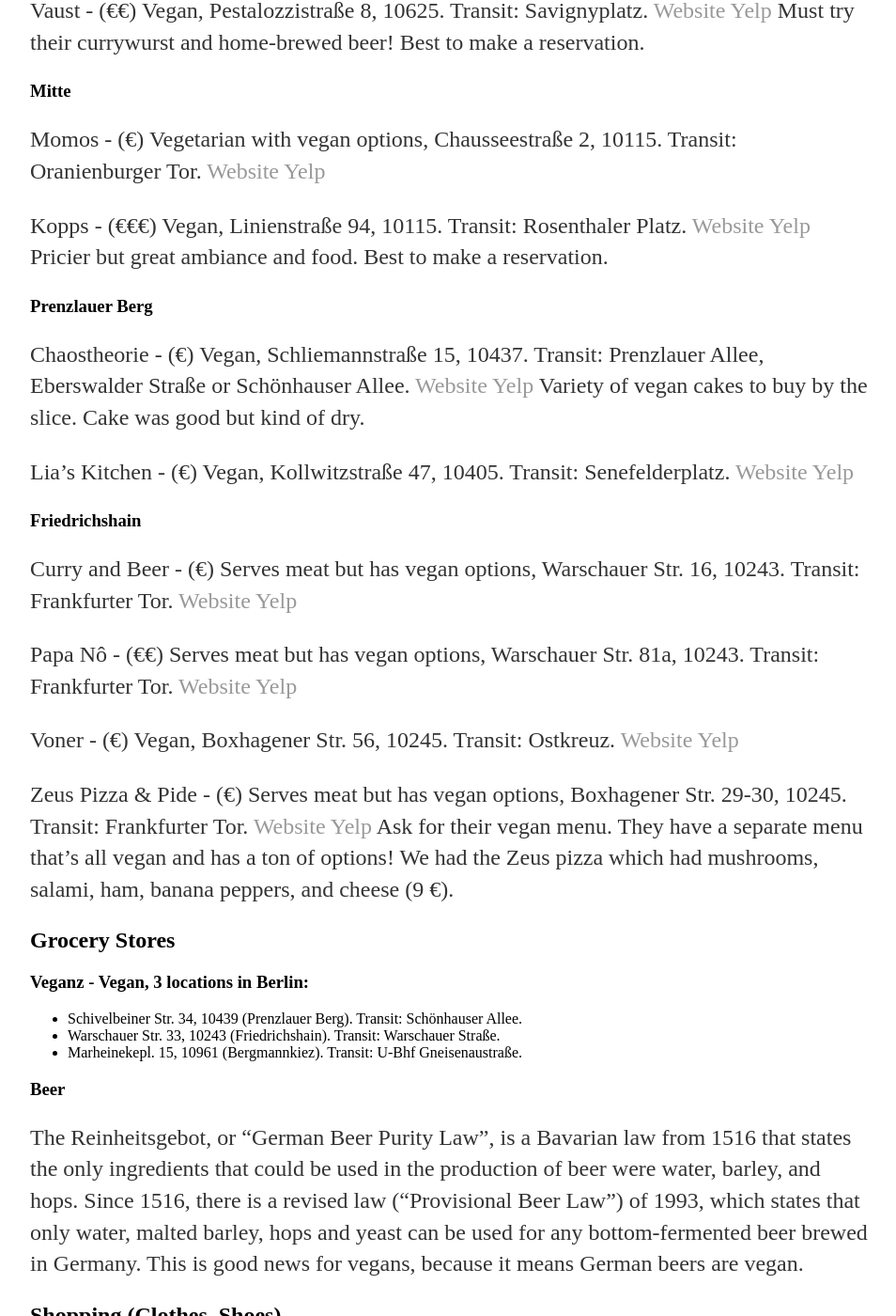
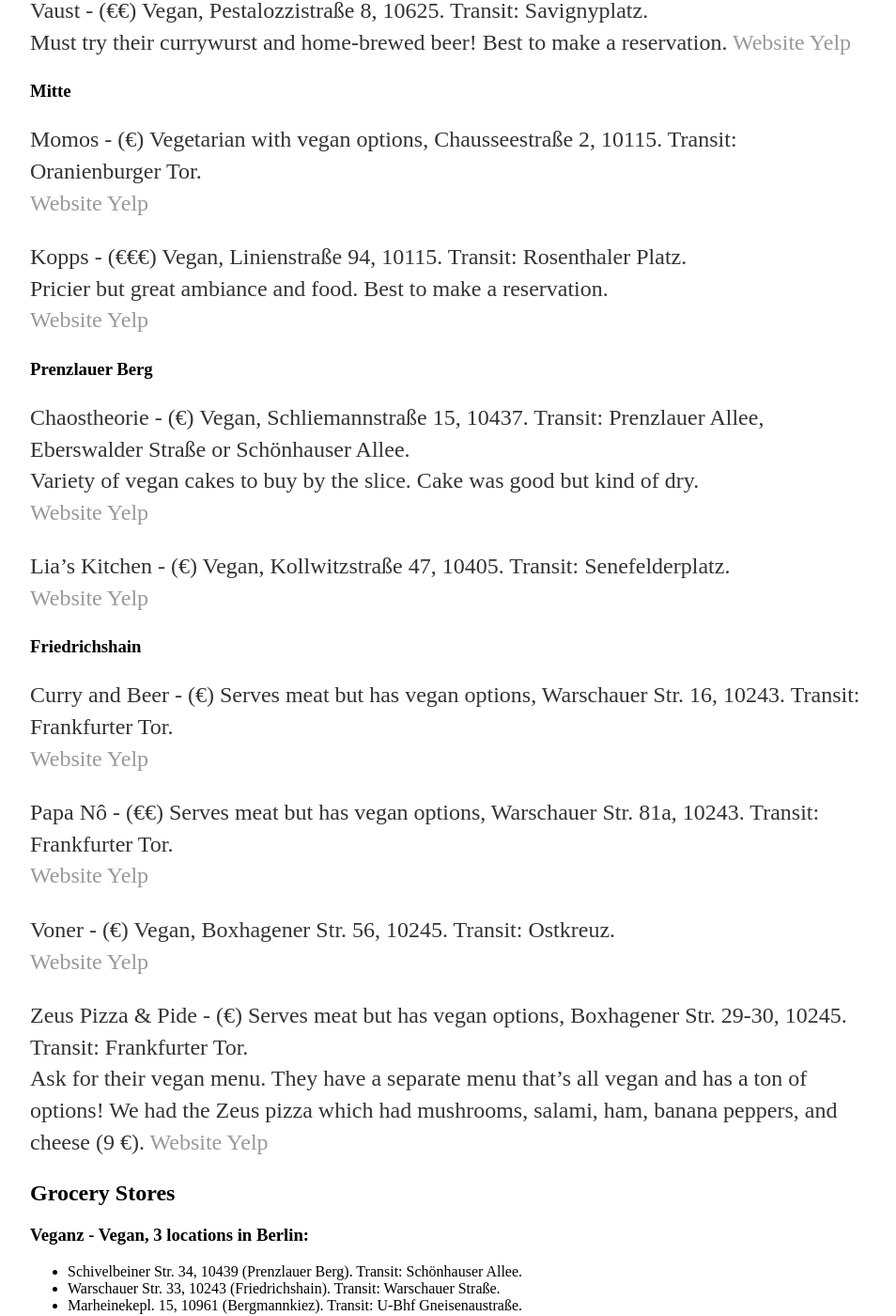
Before and after one commit to sydneymwong/sydneymwong.github.io, a Jekyll site: the page built from _posts/2017-12-3-vegan-berlin.md, in a window 1280 px wide and 1400 px high, scrolled down 703 px. Shown: the whole window at 94% size, without its empty margins (160-1114 px from the left). Built offline with Jekyll 4.4.1, drawn with Linux system fonts in a browser that asks for light colours.

```diff
--- a/_posts/2017-12-3-vegan-berlin.md
+++ b/_posts/2017-12-3-vegan-berlin.md
@@ -13,32 +13,42 @@ I have personally visited each place described below and taken all the pictures
 
 ### Kurfurstendamm
 
-Vaust - (€€) Vegan, Pestalozzistraße 8, 10625.  Transit: Savignyplatz.  [Website](http://vaust-berlin.de/) [Yelp](https://www.yelp.com/biz/vaust-berlin)
+Vaust - (€€) Vegan, Pestalozzistraße 8, 10625.  Transit: Savignyplatz.
 Must try their currywurst and home-brewed beer!  Best to make a reservation.
+[Website](http://vaust-berlin.de/) [Yelp](https://www.yelp.com/biz/vaust-berlin)
 
 ### Mitte
 
-Momos - (€) Vegetarian with vegan options, Chausseestraße 2, 10115.  Transit: Oranienburger Tor.  [Website](https://momos-berlin.de/) [Yelp](https://www.yelp.com/biz/momos-berlin-3)
+Momos - (€) Vegetarian with vegan options, Chausseestraße 2, 10115.  Transit: Oranienburger Tor.
+[Website](https://momos-berlin.de/) [Yelp](https://www.yelp.com/biz/momos-berlin-3)
 
-Kopps - (€€€) Vegan, Linienstraße 94, 10115.  Transit: Rosenthaler Platz.  [Website](http://www.kopps-berlin.de/en/) [Yelp](https://www.yelp.com/biz/kopps-berlin)
+Kopps - (€€€) Vegan, Linienstraße 94, 10115.  Transit: Rosenthaler Platz.
 Pricier but great ambiance and food.  Best to make a reservation.
+[Website](http://www.kopps-berlin.de/en/) [Yelp](https://www.yelp.com/biz/kopps-berlin)
 
 ### Prenzlauer Berg
 
-Chaostheorie - (€) Vegan, Schliemannstraße 15, 10437.  Transit: Prenzlauer Allee, Eberswalder Straße or Schönhauser Allee.  [Website](http://www.chaostheorie.berlin/) [Yelp](https://www.yelp.com/biz/chaostheorie-berlin)
+Chaostheorie - (€) Vegan, Schliemannstraße 15, 10437.  Transit: Prenzlauer Allee, Eberswalder Straße or Schönhauser Allee.
 Variety of vegan cakes to buy by the slice.  Cake was good but kind of dry.
+[Website](http://www.chaostheorie.berlin/) [Yelp](https://www.yelp.com/biz/chaostheorie-berlin)
 
-Lia’s Kitchen - (€) Vegan, Kollwitzstraße 47, 10405.  Transit: Senefelderplatz.  [Website](https://liaskitchen.de/de/home) [Yelp](https://www.yelp.com/biz/lias-kitchen-berlin-3)
+Lia’s Kitchen - (€) Vegan, Kollwitzstraße 47, 10405.  Transit: Senefelderplatz.
+[Website](https://liaskitchen.de/de/home) [Yelp](https://www.yelp.com/biz/lias-kitchen-berlin-3)
 
 ### Friedrichshain
 
-Curry and Beer - (€) Serves meat but has vegan options, Warschauer Str. 16, 10243.  Transit: Frankfurter Tor.  [Website](http://curryundbeer.com/) [Yelp](https://www.yelp.com/biz/curry-und-beer-berlin)
+Curry and Beer - (€) Serves meat but has vegan options, Warschauer Str. 16, 10243.  Transit: Frankfurter Tor.
+[Website](http://curryundbeer.com/) [Yelp](https://www.yelp.com/biz/curry-und-beer-berlin)
 
-Papa Nô - (€€) Serves meat but has vegan options, Warschauer Str. 81a, 10243.  Transit: Frankfurter Tor.  [Website](http://papa-no.de/) [Yelp](https://www.yelp.com/biz/papa-n%C3%B4-berlin-8)
+Papa Nô - (€€) Serves meat but has vegan options, Warschauer Str. 81a, 10243.  Transit: Frankfurter Tor.
+[Website](http://papa-no.de/) [Yelp](https://www.yelp.com/biz/papa-n%C3%B4-berlin-8)
 
-Voner - (€) Vegan, Boxhagener Str. 56, 10245.  Transit: Ostkreuz.  [Website](http://www.voener.de/)  [Yelp](https://www.yelp.com/biz/v%C3%B6ner-berlin)
+Voner - (€) Vegan, Boxhagener Str. 56, 10245.  Transit: Ostkreuz.
+[Website](http://www.voener.de/)  [Yelp](https://www.yelp.com/biz/v%C3%B6ner-berlin)
 
-Zeus Pizza & Pide - (€) Serves meat but has vegan options, Boxhagener Str. 29-30, 10245.  Transit: Frankfurter Tor.  [Website](https://www.zeuspizzeria.de/) [Yelp](https://www.yelp.com/biz/zeus-pizzeria-berlin) Ask for their vegan menu.  They have a separate menu that’s all vegan and has a ton of options!  We had the Zeus pizza which had mushrooms, salami, ham, banana peppers, and cheese (9 €).
+Zeus Pizza & Pide - (€) Serves meat but has vegan options, Boxhagener Str. 29-30, 10245.  Transit: Frankfurter Tor.
+Ask for their vegan menu.  They have a separate menu that’s all vegan and has a ton of options!  We had the Zeus pizza which had mushrooms, salami, ham, banana peppers, and cheese (9 €).
+[Website](https://www.zeuspizzeria.de/) [Yelp](https://www.yelp.com/biz/zeus-pizzeria-berlin)
 
 ## Grocery Stores
 
```
